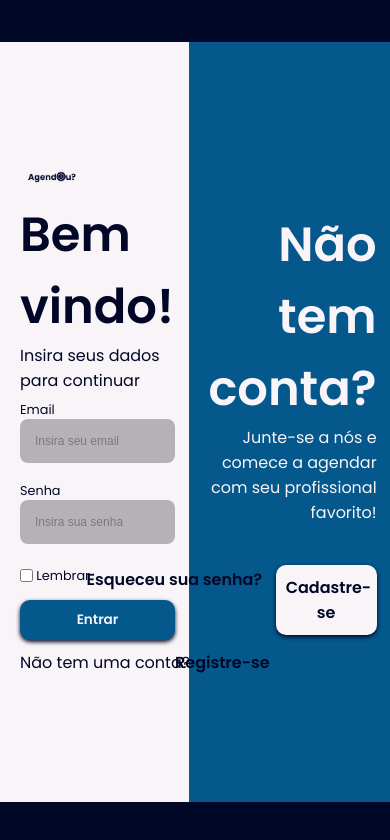
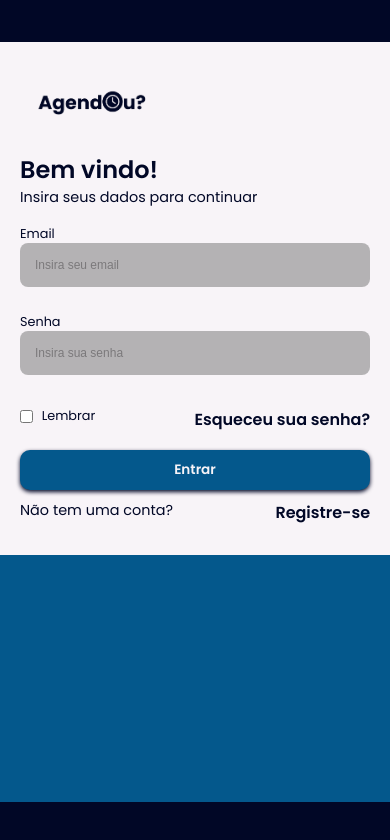
Before and after one commit to Agendou/agendou-web-front, a React (Create React App) app: page /login-register-user in a window 390 px wide. Shown: the top 840 px of the page. Built offline with nearby package versions, Linux system fonts and the light colour scheme.

Commit message:
fix: ajustes no css e refatoração da página login/registro do cliente

```diff
--- a/src/components/AuthPanel/AuthPanel.module.css
+++ b/src/components/AuthPanel/AuthPanel.module.css
@@ -1,9 +1,10 @@
 .container {
     display: flex;
     margin: 0;
-    justify-content: end;
+    justify-content: center;
     align-items: center;
     height: 90vh;
+    max-width: 100%;
     padding: 15%;
     background-color: #04588c;
     transition: border-radius 0.5s ease;
@@ -253,7 +254,7 @@ p {
     .container {
         display: flex;
         margin: 0;
-        justify-content: end;
+        justify-content: center;
         align-items: center;
         height: 100vh;
         padding: 10%;
@@ -262,6 +263,7 @@ p {
     }
 
     .loginPanel {
+        max-width: 100%;
         display: flex;
         justify-content: center;
         align-items: center;
@@ -276,15 +278,6 @@ p {
         text-align: end;
         color: #f8f4f8;
         flex-wrap: nowrap;
-    }
-
-    .registerPanel {
-        display: flex;
-        justify-content: center;
-        align-items: center;
-        border-radius: 0;
-        text-align: left;
-        flex-direction: column;
     }
 
     .registerPanel h2,
@@ -307,11 +300,6 @@ p {
         color: #f8f4f8;
     }
 
-    h2,
-    p {
-        width: 100%;
-    }
-
     .button {
         width: 60%;
         background-color: #f8f4f8;
--- a/src/components/FormRegisterCliente/FormRegisterCliente.module.css
+++ b/src/components/FormRegisterCliente/FormRegisterCliente.module.css
@@ -153,19 +153,197 @@
     border-bottom: 1px solid #04588c;
 }
 
-/* Media Queries para responsividade */
-@media (max-width: 768px) {
+@media (max-width: 375px) {
+    .logo {
+        max-width: 150px;
+    }
+
+    .form-container {
+        width: 100%;
+        display: flex;
+        justify-content: center;
+        align-items: center;
+        padding: 5%;
+        max-width: 100%;
+        max-height: 100vh;
+    }
+
+    .form-container h2 {
+        text-align: center;
+    }
+
+    .form-container p {
+        text-align: center;
+    }
+
+    .input {
+        font-size: 0.75rem;
+        padding: 10px;
+    }
+
     .small-inputs-container {
+        display: flex;
         flex-direction: column;
     }
 
-    .input-small {
+    .button {
+        padding: 12px 0;
+        font-size: 14px;
+    }
+
+    .linkContainer {
+        display: flex;
+        justify-content: center;
+        align-items: center;
+        flex-direction: column;
+    }
+
+    .checkboxContainer a {
+        font-size: 0.8rem;
+    }
+
+    .linkContainer a {
+        font-size: 0.8rem;
+    }
+
+    label {
+        font-size: 0.8rem;
+    }
+
+    .linkContainer p {
         margin-right: 0;
-        margin-bottom: 10px;
+    }
+}
+
+@media (max-width: 600px) {
+    .logo {
+        max-width: 150px;
+    }
+
+    .form-container {
         width: 100%;
+        display: flex;
+        justify-content: left;
+        align-items: left;
+        padding: 5%;
+        max-width: 100%;
+        max-height: 100vh;
+    }
+
+    .form-container h2 {
+        text-align: left;
+    }
+
+    .form-container p {
+        text-align: left;
+    }
+
+    .input {
+        font-size: 0.75rem;
+        padding: 15px;
+    }
+
+    .small-inputs-container {
+        display: flex;
+        flex-direction: column;
     }
 
     .button {
-        width: 100%;
+        padding: 12px 0;
+        font-size: 14px;
+    }
+
+    .linkContainer {
+        display: flex;
+        justify-content: flex-start;
+        align-items: flex-start;
+        text-align: left;
+        flex-direction: column;
+    }
+
+    .checkboxContainer a {
+        font-size: 0.8rem;
+    }
+
+    .linkContainer a {
+        font-size: 0.8rem;
+    }
+
+    label {
+        font-size: 0.8rem;
+    }
+
+    .linkContainer p {
+        text-align: left;
     }
 }
+
+@media (max-width: 960px) {
+    .logo {
+        max-width: 150px;
+    }
+
+    .form-container {
+        width: 100%;
+        display: flex;
+        justify-content: left;
+        align-items: left;
+        padding: 5%;
+        max-width: 100%;
+        max-height: 100vh;
+    }
+
+    .form-container h2 {
+        text-align: left;
+    }
+
+    .form-container p {
+        text-align: left;
+    }
+
+    .input {
+        max-width: 100%;
+        font-size: 0.75rem;
+        padding: 15px;
+    }
+
+    .inputContainer {
+        max-width: 100%;
+    }
+
+    .small-inputs-container {
+        max-width: 100%;
+        display: flex;
+        flex-direction: column;
+    }
+
+    .button {
+        padding: 12px 0;
+        font-size: 14px;
+    }
+
+    .linkContainer {
+        max-width: 100%;
+        display: flex;
+        justify-content: flex-start;
+        align-items: flex-start;
+        text-align: left;
+        flex-direction: row;
+    }
+
+    .checkboxContainer a {
+        font-size: 0.8rem;
+    }
+
+    .linkContainer a {
+        font-size: 0.8rem;
+    }
+
+    label {
+        font-size: 0.8rem;
+    }
+
+    .linkContainer p {
+        text-align: left;
+    }
+}
--- a/src/pages/LoginRegisterCliente/LoginRegisterCliente.module.css
+++ b/src/pages/LoginRegisterCliente/LoginRegisterCliente.module.css
@@ -149,3 +149,158 @@
         transition: opacity 0.9s;
     }
 }
+
+@media (max-width: 600px) {
+    .logo {
+        max-width: 120px;
+    }
+
+    .page {
+        display: flex;
+        justify-content: center;
+        align-items: center;
+        margin: 0;
+        height: 100vh;
+        box-sizing: border-box;
+        background-color: #010726;
+    }
+
+    .container h2 {
+        font-weight: bold;
+        font-size: 1.5rem;
+    }
+
+    .container p {
+        font-weight: 400;
+        font-size: 0.9rem;
+    }
+
+    .container {
+        display: flex;
+        max-height: 90vh;
+        justify-content: center;
+        justify-content: space-between;
+        align-items: center;
+        flex-direction: column;
+        width: 100%;
+        max-height: 90vh;
+        margin: 0;
+        background-color: #f8f4f8;
+        border-radius: 0;
+        box-sizing: border-box;
+        overflow-y: auto;
+    }
+
+    ::placeholder {
+        color: #000000;
+    }
+
+    .registerMode .leftPanel {
+        width: 100%;
+        margin: 0;
+        display: flex;
+        flex-direction: column;
+        justify-content: flex-start;
+        align-items: flex-start;
+        min-height: 100%;
+        border-radius: 0;
+        z-index: 10;
+    }
+
+    .registerMode .leftPanel h2,
+    .registerMode .leftPanel p {
+        color: #f8f4f8;
+
+    }
+
+    .leftPanel,
+    .rightPanel {
+        flex: 1;
+        width: 100%;
+        display: flex;
+        justify-content: center;
+        align-items: center;
+        transition: opacity 0.9s;
+    }
+}
+
+@media (max-width: 960px) {
+    .logo {
+        max-width: 120px;
+    }
+
+    .page {
+        display: flex;
+        justify-content: center;
+        align-items: center;
+        margin: 0;
+        height: 100vh;
+        box-sizing: border-box;
+        background-color: #010726;
+    }
+
+    .container h2 {
+        font-weight: bold;
+        font-size: 1.5rem;
+    }
+
+    .container p {
+        font-weight: 400;
+        font-size: 0.9rem;
+    }
+
+    .container {
+        display: flex;
+        justify-content: center;
+        justify-content: space-between;
+        align-items: center;
+        flex-direction: column;
+        width: 100%;
+        max-height: 90vh;
+        margin: 0;
+        background-color: #f8f4f8;
+        border-radius: 0;
+        box-sizing: border-box;
+        overflow-y: auto;
+    }
+
+    ::placeholder {
+        color: #000000;
+    }
+
+    .registerMode .leftPanel {
+        width: 100%;
+        margin: 0;
+        display: flex;
+        flex-direction: column;
+        justify-content: flex-start;
+        align-items: flex-start;
+        min-height: 100%;
+        border-radius: 0;
+        z-index: 10;
+    }
+
+    .registerMode .leftPanel h2,
+    .registerMode .leftPanel p {
+        color: #f8f4f8;
+
+    }
+
+    .leftPanel,
+    .rightPanel {
+        flex: 1;
+        width: 100%;
+        display: flex;
+        justify-content: end;
+        align-items: end;
+        transition: opacity 0.9s;
+        margin: 0;
+    }
+
+    .rightPanel {
+        width: 100%;
+        margin: 0;
+        padding: 0;
+        box-sizing: border-box;
+    }
+}
```
